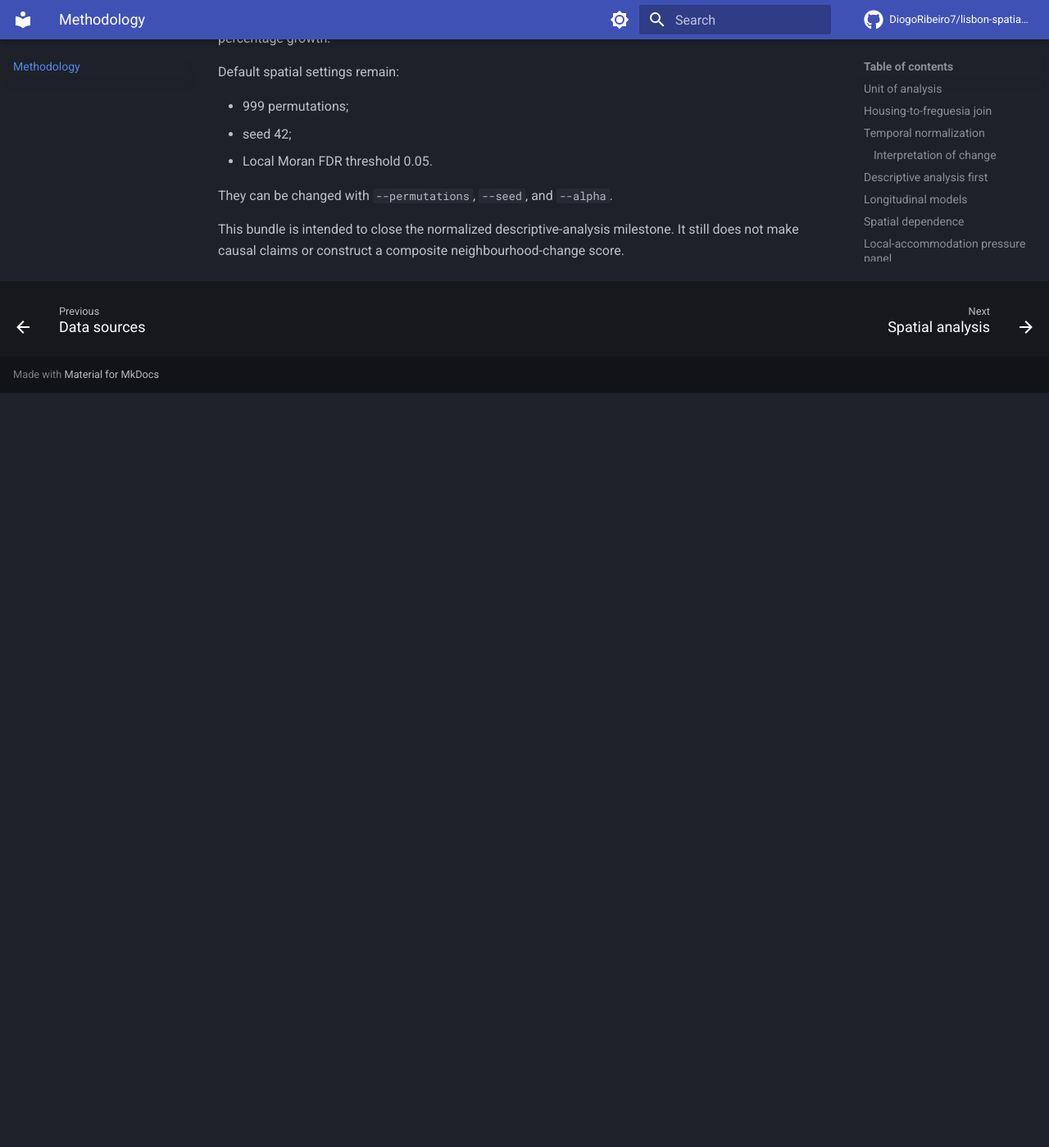
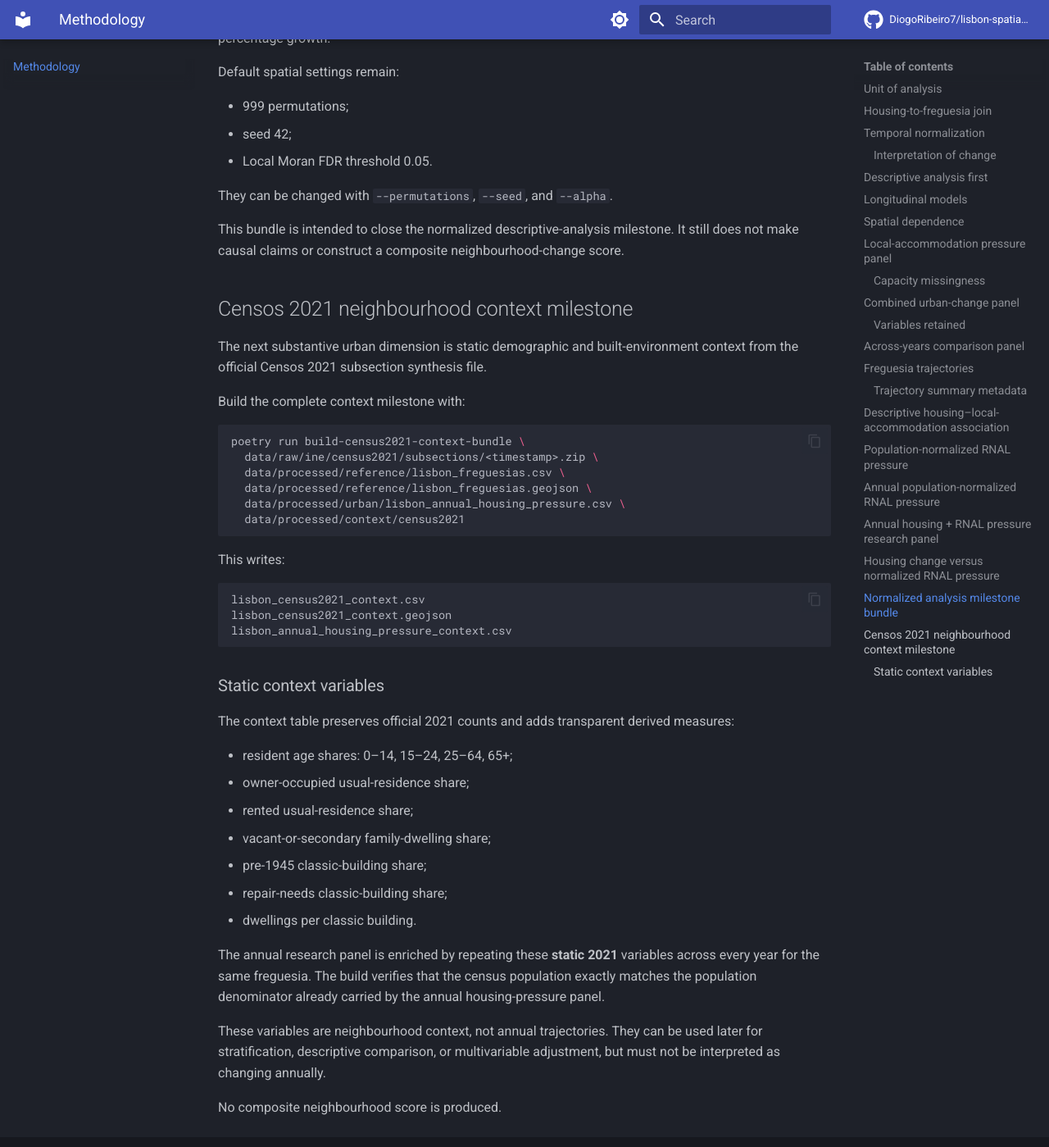
Before and after one commit to DiogoRibeiro7/lisbon-spatial-dynamics, an MkDocs documentation site: the page built from docs/methodology.md, in a window 1280 px wide and 1400 px high, scrolled down 12311 px. Shown: the whole window at 82% size. Built offline with MkDocs 1.6.1 and Material for MkDocs 9.7.7, drawn with Linux system fonts in a browser that asks for light colours; comment, search, counter and statistics services are not loaded; before the commit the page ends 12790 px from its top, so only the background shows below that.

Commit message:
docs: document Censos 2021 context milestone

````diff
--- a/docs/methodology.md
+++ b/docs/methodology.md
@@ -483,3 +483,45 @@ Default spatial settings remain:
 They can be changed with `--permutations`, `--seed`, and `--alpha`.
 
 This bundle is intended to close the normalized descriptive-analysis milestone. It still does not make causal claims or construct a composite neighbourhood-change score.
+
+
+## Censos 2021 neighbourhood context milestone
+
+The next substantive urban dimension is static demographic and built-environment context from the official Censos 2021 subsection synthesis file.
+
+Build the complete context milestone with:
+
+```bash
+poetry run build-census2021-context-bundle \
+  data/raw/ine/census2021/subsections/<timestamp>.zip \
+  data/processed/reference/lisbon_freguesias.csv \
+  data/processed/reference/lisbon_freguesias.geojson \
+  data/processed/urban/lisbon_annual_housing_pressure.csv \
+  data/processed/context/census2021
+```
+
+This writes:
+
+```text
+lisbon_census2021_context.csv
+lisbon_census2021_context.geojson
+lisbon_annual_housing_pressure_context.csv
+```
+
+### Static context variables
+
+The context table preserves official 2021 counts and adds transparent derived measures:
+
+- resident age shares: 0–14, 15–24, 25–64, 65+;
+- owner-occupied usual-residence share;
+- rented usual-residence share;
+- vacant-or-secondary family-dwelling share;
+- pre-1945 classic-building share;
+- repair-needs classic-building share;
+- dwellings per classic building.
+
+The annual research panel is enriched by repeating these **static 2021** variables across every year for the same freguesia. The build verifies that the census population exactly matches the population denominator already carried by the annual housing-pressure panel.
+
+These variables are neighbourhood context, not annual trajectories. They can be used later for stratification, descriptive comparison, or multivariable adjustment, but must not be interpreted as changing annually.
+
+No composite neighbourhood score is produced.
````
